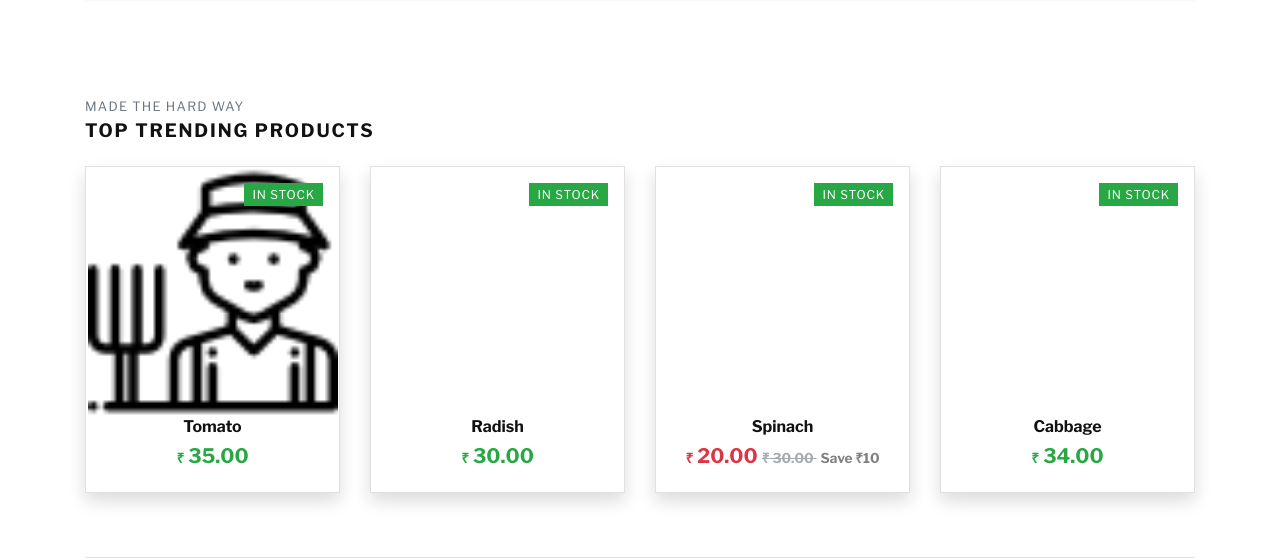
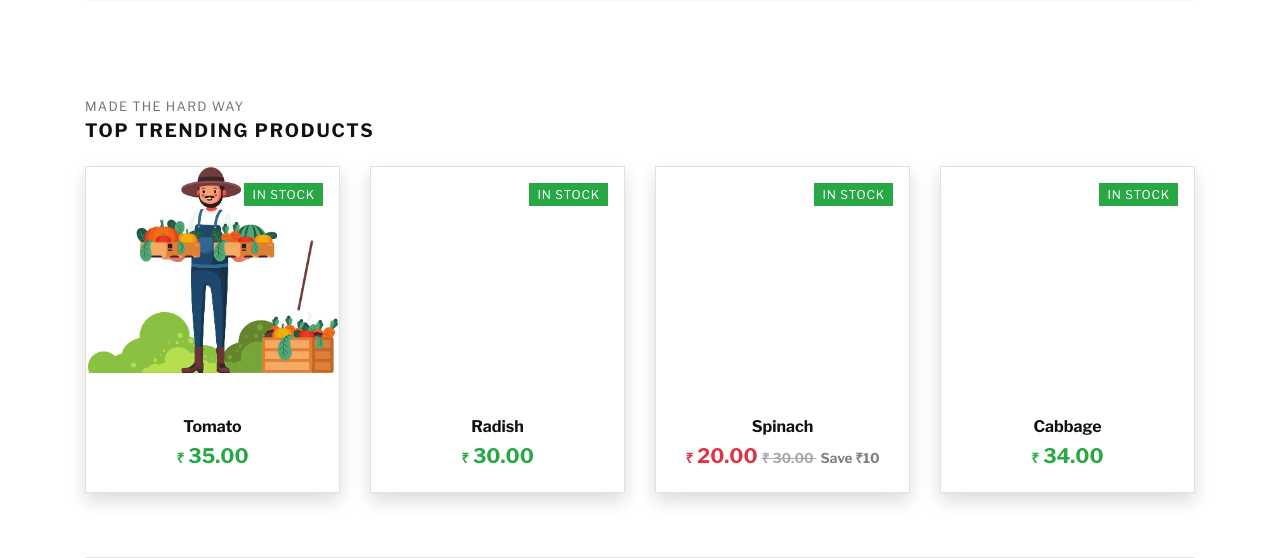
Before and after one commit to Nishantgharat/Your-Farm, a Django app: page / in a window 1280 px wide. Shown: the part 1492-2050 px from the top of the page. Run offline with Django 3.2, Linux system fonts and the light colour scheme; a user stored in the database is signed in; data comes from the database, SQL or seed files in the repository; some libraries are stand-ins or nearby versions; some web fonts are replaced.

Commit message:
Update index.html

```diff
--- a/store/templates/store/index.html
+++ b/store/templates/store/index.html
@@ -109,7 +109,7 @@
 
 
                 {% if product.name == "Tomato" %}
-                <img class="shop_img" src="{% static 'img/farmer.png' %}" alt="..."></a>
+                <img class="shop_img" src="{% static 'img/farmer_hero.png'%}" alt=""></a>
                 {% endif %}
 
 
```
